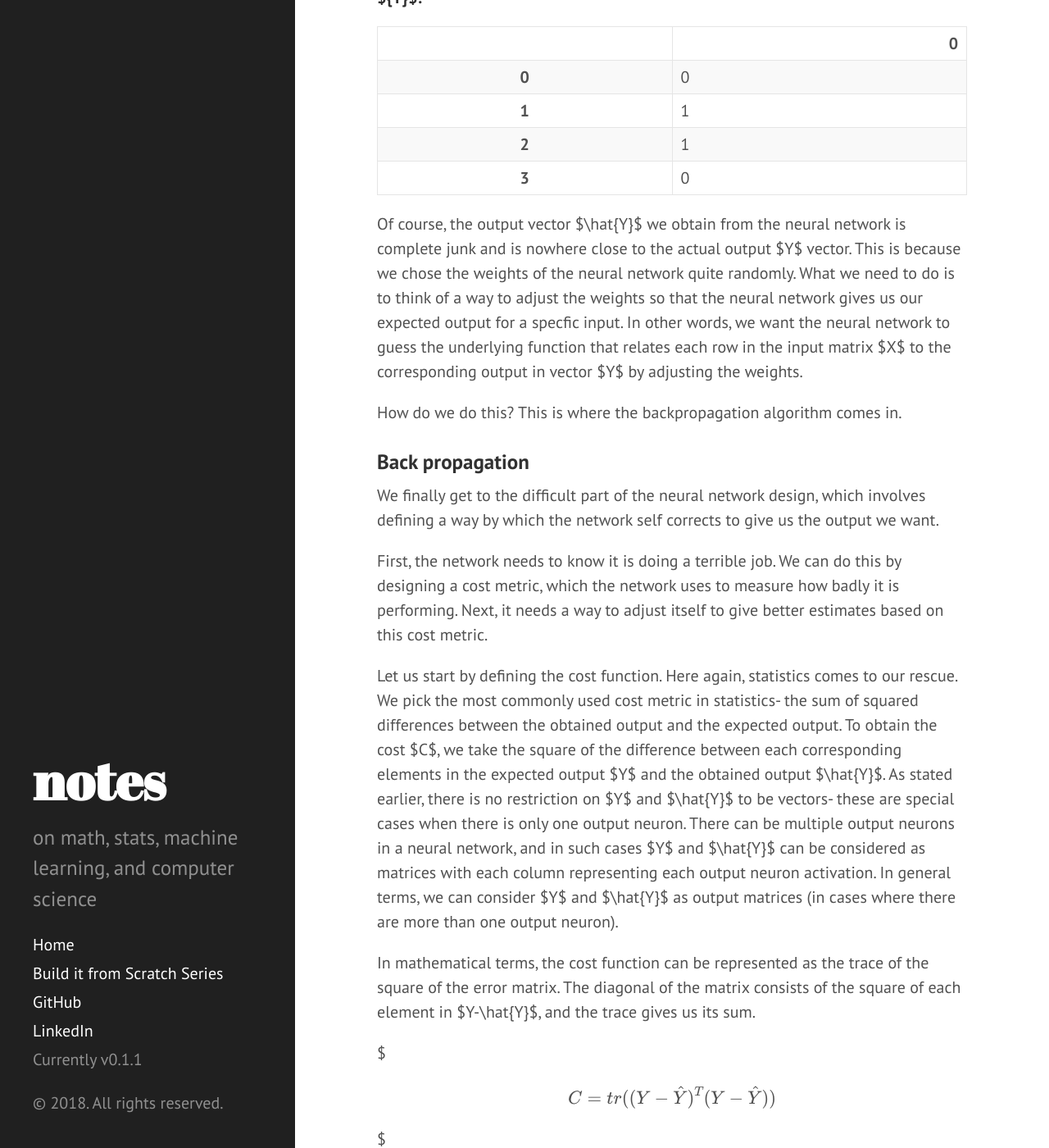
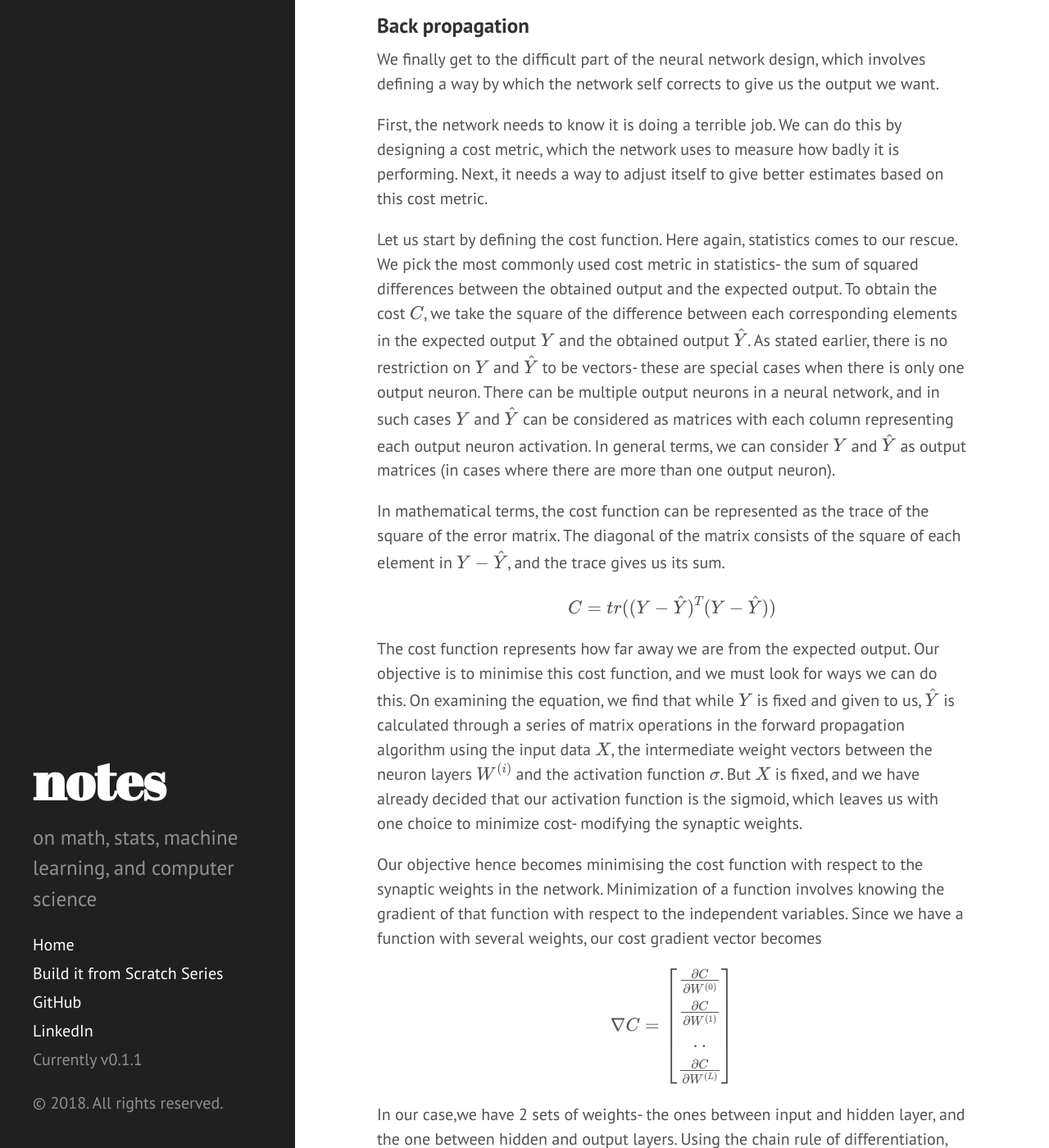
Before and after one commit to vinaybenny/vinaybenny.github.io, a Jekyll site: the page built from _posts/2018-02-01-neural-networks.md, in a window 1280 px wide and 1400 px high, scrolled down 11075 px. Shown: the whole window at 82% size. Built offline with Jekyll 4.4.1, drawn with Linux system fonts in a browser that asks for light colours; our own code applies the rules of GitHub Pages for plain Markdown files; formulas are drawn with MathJax 3; some of the changed text lies outside the part shown.

Commit message:
attempt to fix equations - 3

````diff
--- a/_posts/2018-02-01-neural-networks.md
+++ b/_posts/2018-02-01-neural-networks.md
@@ -15,22 +15,25 @@ We can start off by defining what a single neuron is. A neuron can be thought of
 And just like there is a knob on the stereo that controls the volume, the neuron also has an input port which can be used to control how active the neuron becomes. When an input signal is supplied through this input port, we employ a mathematical function that converts this input signal into the activation level of the neuron. This function is rather unimaginatively called the *activation function* of the neuron. The activation or excitation level can be considered as the output from the neuron.
 
 ### Activation function
-For now, let us assume that activation of a neuron is bounded within the range \[0, 1\] for any given input signal. We can think of 0 as the state of the neuron being completely inactive, and 1 as the state of neuron being fully active. So, for any numeric input supplied to the neuron in the interval $[-\infty, \infty]$, we need to design an activation function that takes this input number and squishes it into a number between 0 and 1.
+For now, let us assume that activation of a neuron is bounded within the range \[0, 1\] for any given input signal. We can think of 0 as the state of the neuron being completely inactive, and 1 as the state of neuron being fully active. So, for any numeric input supplied to the neuron in the interval $$[-\infty, \infty]$$, we need to design an activation function that takes this input number and squishes it into a number between 0 and 1.
 
 How do we go about designing such an activation function? For now, the only requirement we have is that for any input, the function squishes the input into a number between 0 and 1. For those who know a bit of statistics, there is a very familiar function that maps an arbitrary numeric input into \[0, 1\] interval - the **logit** function which is commonly used in logistic regression. The logit function is given by
 
-
+$$
 \begin{align}
 f(x) = \frac{1}{1 + e^{-k(x - x_0)} }\notag
 \end{align}
+$$
 
 For keeping things simple, we use k=1, and x<sub>0</sub> = 0 as default for now, which makes the equation
 
+$$
 \begin{align}
 f(x) = \frac{1}{1 + e^{-x} } = \sigma(x)\notag
 \end{align}
+$$
 
-We call this special case of the logit function as the **sigmoid**, and use a $\sigma$ to represent it. Let us write some code to implement this function.
+We call this special case of the logit function as the **sigmoid**, and use a $$\sigma$$ to represent it. Let us write some code to implement this function.
 
 
 ```python
@@ -74,9 +77,9 @@ A neural network, as the name suggests, is a set of interconnected neurons. In b
 
 Just as in the biological counterpart, the artificial neural network we are constructing here can be be thought of as a bunch of artificial neurons that are connected to each other, with each link having an associated strength. When the output from one neuron passes to the subsequent neuron, it gets scaled by the strength of the link that connects the two neurons. This strength is called the **weight** of the link. The weight is also a numerical quantity, just like neuron activation level.
 
-As an example, consider the simplest possible neural network with 2 neurons connected to each other through a link. Let the weight of the link be $w$. For an input $x$ to neuron A, the activation function $\sigma_A$ squishes $x$ into an number between 0 and 1, and this  is then passed to the synaptic link. The number is then scaled by the weight $w$ of the link, and becomes the input to neuron B. Now the activation function $\sigma_B$ of neuron B picks this value up and squishes it to \[0, 1\], which is the output of neuron B.
+As an example, consider the simplest possible neural network with 2 neurons connected to each other through a link. Let the weight of the link be $$w$$. For an input $$x$$ to neuron A, the activation function $$\sigma_A$$ squishes $$x$$ into an number between 0 and 1, and this  is then passed to the synaptic link. The number is then scaled by the weight $$w$$ of the link, and becomes the input to neuron B. Now the activation function $$\sigma_B$$ of neuron B picks this value up and squishes it to \[0, 1\], which is the output of neuron B.
 
-Hence the final output $y$ is given by  $ y = \sigma_B( \sigma_A(x) * w) ) $.
+Hence the final output $$y$$ is given by  $$ y = \sigma_B( \sigma_A(x) * w) ) $$.
 
 
 
@@ -96,17 +99,17 @@ print("Small input: x=-20 gives ", simplest_neural_network(x = -20, w = 4))
 
 
 <br />
-Before we consider more complex neural network structures, let us contemplate the problem we are trying to solve using a neural network- let's say we are supplied a set of $n$ numbers, and are asked to design a function that takes these $n$ numbers as input and produces a given output $y$. In mathematical terms, we are asked to guess function $F$ in the following equation-
+Before we consider more complex neural network structures, let us contemplate the problem we are trying to solve using a neural network- let's say we are supplied a set of $$n$$ numbers, and are asked to design a function that takes these $$n$$ numbers as input and produces a given output $$y$$. In mathematical terms, we are asked to guess function $$F$$ in the following equation-
 
-$
+$$
 \begin{align}
 y = F(x_1, x_2, ..., x_n)
 \end{align}
-$
+$$
 
-To make the function a bit easier to guess, let's say we are given several such input-output pairs that the function should produce. Suppose that we are given $m$ such pairs of inputs and outputs- in that case, we can rewrite the equation in matrix terms -
+To make the function a bit easier to guess, let's say we are given several such input-output pairs that the function should produce. Suppose that we are given $$m$$ such pairs of inputs and outputs- in that case, we can rewrite the equation in matrix terms -
 
-$
+$$
 \begin{align}
 \begin{bmatrix}
 y_{11} \\
@@ -123,17 +126,17 @@ x_{m1} & x_{m2} & ... & x_{mn} \\
 \end{bmatrix}
 )
 \end{align}
-$
+$$
 
 which can be rewritten as
 
-$
+$$
 \begin{align}
 Y = F(X)
 \end{align}
-$
+$$
 
-$F$ is a function that acts on each row of the input matrix $X$ and produces each element of the output $Y$ vector. And how on earth would we go about guessing the parameters of this function?
+$$F$$ is a function that acts on each row of the input matrix $$X$$ and produces each element of the output $$Y$$ vector. And how on earth would we go about guessing the parameters of this function?
 
 If you're familiar with statistics, then you'd know that there are plenty of parameter estimation techniques that you can choose from, like linear least squares estimators or maximum likelihood functions. And if you're a machine learning enthusiast, you'd probably pick techniques like SVMs or decision trees or neural networks. Both groups of techniques share the same mathematical foundations of optimisation, albeit with different assumptions. And each technique comes with its own set of assumptions, strengths and weaknesses. The point we are making is that the neural network is just one technique that solves the problem that we defined here. Now that we've defined the problem, let us try to design a neural network structure that solves it.
 
@@ -143,11 +146,11 @@ To start with, we can imagine an easily comprehensible structure for the neural
 2. a middle layer of neurons which are connected to the input layer through a set of weighted links (we call this the hidden layer),
 3. an output layer of neurons which are connected to the middle layer through another set of weighted links.
 
-Obviously the input layer will have $n$ neurons, so as to accept the $n$ separate columns (or variables) in our input dataset as defined in the problem. In the hidden layer, we do not have any reasoning at this moment to choose the number of neurons, so we'll choose an arbitrary value. We will think of better ways to choose this more wisely at a later stage. The output layer has one neuron for now, since we have only one column of output in the problem definition above. However, note that there is no reason why the output has to be unidimensional; in fact we can have neural networks with multiple outputs, in which case the original problem becomes finding a function that relates input-output vector pairs.
+Obviously the input layer will have $$n$$ neurons, so as to accept the $$n$$ separate columns (or variables) in our input dataset as defined in the problem. In the hidden layer, we do not have any reasoning at this moment to choose the number of neurons, so we'll choose an arbitrary value. We will think of better ways to choose this more wisely at a later stage. The output layer has one neuron for now, since we have only one column of output in the problem definition above. However, note that there is no reason why the output has to be unidimensional; in fact we can have neural networks with multiple outputs, in which case the original problem becomes finding a function that relates input-output vector pairs.
 
 Why did we choose a network with three layers? Because obviously with just one layer of neurons there is no network that can be formed (we do not connect neurons within the same layer). And with two layers, what we get is a very simplistic network that can only guess functions which are a linear combination of the input data. This is because there is only one layer of weights between input and output layer, and all possible functions involve multiplying the input data matrix with a vector of weights. While there is nothing wrong with such a neural network, we are severely limited in the functions to choose from. Such neural networks fail to capture any non-linear relationships that may exist between the input and output. As a result, we stick with 3 layers of neurons in our neural network which is the next simplest configuration.
 
-For our neural network, we link every input neuron with every hidden layer neuron, and similarly every hidden layer neuron with the output layer. This means that if there are $n$ input neurons and $h$ hidden layer neurons, the there are $n*h$ links between the two layers. Similarly, if there are $p$ output neurons, then there are $h*p$ links between hidden layer and output layer. The outputs from the output layer form the result generated by the network. As stated earlier, each of these links have a weight associated with it, which represents how strongly the two neurons are linked.
+For our neural network, we link every input neuron with every hidden layer neuron, and similarly every hidden layer neuron with the output layer. This means that if there are $$n$$ input neurons and $$h$$ hidden layer neurons, the there are $$n*h$$ links between the two layers. Similarly, if there are $$p$$ output neurons, then there are $$h*p$$ links between hidden layer and output layer. The outputs from the output layer form the result generated by the network. As stated earlier, each of these links have a weight associated with it, which represents how strongly the two neurons are linked.
 
 We have no reason to believe that the weights of these links should be anything specific, so we make a random initial guess for how strong these links should be. All the weights are initialised to random numbers drawn from a standard normal distribution.
 
@@ -288,14 +291,14 @@ Quite fortunately, matrix algebra comes to our aid. We can implement this forwar
 
 | Notation | Dimensions | Description |
 |:---------------------:|:---:|:---:|
-| $X$ | $m \times n$ |   Input matrix with $m$ rows and $n$ columns|
-| $Y$ | $m \times p$ |   The given output matrix with $m$ rows and $p$ columns|
-| $W^{(0)}$ | $n \times h_1$ |   Weight matrix connecting input layer to the hidden layer with $h_1$ neurons|
-| $Z^{(0)} = X W^{(0)}$ | $m \times h_1$ |   The signals coming into the hidden layer neurons|
-| $A^{(0)} = \sigma(Z^{(0)})$ | $m \times h_1$ |   The set of activation vectors for hidden layer|
-| $W^{(1)}$ | $h_1 \times p$ |   Weights connecting hidden layer to the output layer with $p$ columns|
-| $Z^{(1)} = A^{(0)} W^{(1)}$ | $m \times p$ |   The signals coming into the output layer|
-| $ \hat{Y} = \sigma(Z^{(1)})$ | $m \times p$ |   The set of activation vectors for output layer which form the output|
+| $$X$$ | $$m \times n$$ |   Input matrix with $$m$$ rows and $$n$$ columns|
+| $$Y$$ | $$m \times p$$ |   The given output matrix with $$m$$ rows and $$p$$ columns|
+| $$W^{(0)}$$ | $$n \times h_1$$ |   Weight matrix connecting input layer to the hidden layer with $$h_1$$ neurons|
+| $$Z^{(0)} = X W^{(0)}$$ | $$m \times h_1$$ |   The signals coming into the hidden layer neurons|
+| $$A^{(0)} = \sigma(Z^{(0)})$$ | $$m \times h_1$$ |   The set of activation vectors for hidden layer|
+| $$W^{(1)}$$ | $$h_1 \times p$$ |   Weights connecting hidden layer to the output layer with $$p$$ columns|
+| $$Z^{(1)} = A^{(0)} W^{(1)}$$ | $$m \times p$$ |   The signals coming into the output layer|
+| $$ \hat{Y} = \sigma(Z^{(1)})$$ | $$m \times p$$ |   The set of activation vectors for output layer which form the output|
 
 
 You can verify by hand that these matrix operations correspond to each step that we defined for the forward propagation of inputs. Next we implement this forward propagation in code.
@@ -332,13 +335,13 @@ neuralnet = Neuralnetwork([x.shape[1], 2, y.shape[1]])
 yhat = forwardprop(neuralnet, x)
 
 # View output from forward propagation step
-display(Markdown("<br />**$X$:**"), pd.DataFrame(x))
-display(Markdown("<br />**$\hat{Y}$:**"), pd.DataFrame(yhat))
-display(Markdown("<br />**${Y}$:**"), pd.DataFrame(y))
+display(Markdown("<br />**$$X$$:**"), pd.DataFrame(x))
+display(Markdown("<br />**$$\hat{Y}$$:**"), pd.DataFrame(yhat))
+display(Markdown("<br />**$${Y}$$:**"), pd.DataFrame(y))
 ```
 
 
-<br />**$X$:**
+<br />**$$X$$:**
 
 
 
@@ -391,7 +394,7 @@ display(Markdown("<br />**${Y}$:**"), pd.DataFrame(y))
 
 
 
-<br />**$\hat{Y}$:**
+<br />**$$\hat{Y}$$:**
 
 
 
@@ -439,7 +442,7 @@ display(Markdown("<br />**${Y}$:**"), pd.DataFrame(y))
 
 
 
-<br />**${Y}$:**
+<br />**$${Y}$$:**
 
 
 
@@ -486,7 +489,7 @@ display(Markdown("<br />**${Y}$:**"), pd.DataFrame(y))
 </div>
 
 
-Of course, the output vector $\hat{Y}$ we obtain from the neural network is complete junk and is nowhere close to the actual output $Y$ vector. This is because we chose the weights of the neural network quite randomly. What we need to do is to think of a way to adjust the weights so that the neural network gives us our expected output for a specfic input. In other words, we want the neural network to guess the underlying function that relates each row in the input matrix $X$ to the corresponding output in vector $Y$ by adjusting the weights.
+Of course, the output vector $$\hat{Y}$$ we obtain from the neural network is complete junk and is nowhere close to the actual output $$Y$$ vector. This is because we chose the weights of the neural network quite randomly. What we need to do is to think of a way to adjust the weights so that the neural network gives us our expected output for a specfic input. In other words, we want the neural network to guess the underlying function that relates each row in the input matrix $$X$$ to the corresponding output in vector $$Y$$ by adjusting the weights.
 
 How do we do this? This is where the backpropagation algorithm comes in.
 
@@ -497,21 +500,21 @@ We finally get to the difficult part of the neural network design, which involve
 
 First, the network needs to know it is doing a terrible job. We can do this by designing a cost metric, which the network uses to measure how badly it is performing. Next, it needs a way to adjust itself to give better estimates based on this cost metric.
 
-Let us start by defining the cost function. Here again, statistics comes to our rescue. We pick the most commonly used cost metric in statistics- the sum of squared differences between the obtained output and the expected output. To obtain the cost $C$, we take the square of the difference between each corresponding elements in the expected output $Y$ and the obtained output $\hat{Y}$. As stated earlier, there is no restriction on $Y$ and $\hat{Y}$ to be vectors- these are special cases when there is only one output neuron. There can be multiple output neurons in a neural network, and in such cases $Y$ and $\hat{Y}$ can be considered as matrices with each column representing each output neuron activation. In general terms, we can consider $Y$ and $\hat{Y}$ as output matrices (in cases where there are more than one output neuron).
+Let us start by defining the cost function. Here again, statistics comes to our rescue. We pick the most commonly used cost metric in statistics- the sum of squared differences between the obtained output and the expected output. To obtain the cost $$C$$, we take the square of the difference between each corresponding elements in the expected output $$Y$$ and the obtained output $$\hat{Y}$$. As stated earlier, there is no restriction on $$Y$$ and $$\hat{Y}$$ to be vectors- these are special cases when there is only one output neuron. There can be multiple output neurons in a neural network, and in such cases $$Y$$ and $$\hat{Y}$$ can be considered as matrices with each column representing each output neuron activation. In general terms, we can consider $$Y$$ and $$\hat{Y}$$ as output matrices (in cases where there are more than one output neuron).
 
-In mathematical terms, the cost function can be represented as the trace of the square of the error matrix. The diagonal of the matrix consists of the square of each element in $Y-\hat{Y}$, and the trace gives us its sum.
+In mathematical terms, the cost function can be represented as the trace of the square of the error matrix. The diagonal of the matrix consists of the square of each element in $$Y-\hat{Y}$$, and the trace gives us its sum.
 
-$
+$$
 \begin{align}
 C & = tr( (Y - \hat{Y} )^T (Y - \hat{Y} ) )
 \end{align}
-$
+$$
 
-The cost function represents how far away we are from the expected output. Our objective is to minimise this cost function, and we must look for ways we can do this. On examining the equation, we find that while $Y$ is fixed and given to us, $\hat{Y}$ is calculated through a series of matrix operations in the forward propagation algorithm using the input data $X$, the intermediate weight vectors between the neuron layers $W^{(i)}$ and the activation function $\sigma$. But $X$ is fixed, and we have already decided that our activation function is the sigmoid, which leaves us with one choice to minimize cost- modifying the synaptic weights.
+The cost function represents how far away we are from the expected output. Our objective is to minimise this cost function, and we must look for ways we can do this. On examining the equation, we find that while $$Y$$ is fixed and given to us, $$\hat{Y}$$ is calculated through a series of matrix operations in the forward propagation algorithm using the input data $$X$$, the intermediate weight vectors between the neuron layers $$W^{(i)}$$ and the activation function $$\sigma$$. But $$X$$ is fixed, and we have already decided that our activation function is the sigmoid, which leaves us with one choice to minimize cost- modifying the synaptic weights.
 
 Our objective hence becomes minimising the cost function with respect to the synaptic weights in the network. Minimization of a function involves knowing the gradient of that function with respect to the independent variables. Since we have a function with several weights, our cost gradient vector becomes
 
-$
+$$
 \begin{align}
 \nabla C = \begin{bmatrix}
 \frac{\partial C}{\partial{W^{(0)}}} \\
@@ -520,34 +523,34 @@ $
 \frac{\partial C}{\partial{W^{(L)}}}
 \end{bmatrix}
 \end{align}
-$
+$$
 
 In our case,we have 2 sets of weights- the ones between input and hidden layer, and the one between hidden and output layers. Using the chain rule of differentiation, we can decompose the cost gradient vector as
 
-$
+$$
 \begin{align}
 \frac{\partial C}{\partial{W^{(L)}}} = \frac{\partial C}{\partial{A^{(L)}}} \cdot \frac{\partial{A^{(L)}}}{\partial{Z^{(L)}}} \cdot \frac{\partial{Z^{(L)}}}{\partial{W^{(L)}} }
 \end{align}
-$
+$$
 
 <br></br>
 
-$
+$$
 \begin{align}
 \frac{\partial C}{\partial{W^{(L-1)}}} = \frac{\partial C}{\partial{A^{(L)}}} \cdot \frac{\partial{A^{(L)}}}{\partial{Z^{(L)}}} \cdot \frac{\partial{Z^{(L)}}}{\partial{A^{(L-1)}}} \cdot \frac{\partial{A^{(L-1)}}}{\partial{Z^{(L-1)}}} \cdot \frac{\partial{Z^{(L-1)}}}{\partial{W^{(L-1)}} }
 \end{align}
-$
+$$
 
 Here, we can substitute each of these partial derivatives using the following-
 
 | Derivatives                     | Description|
 |:--------------------------------|:-----------|
-|$\frac{\partial{C}}{\partial{A^{(L)}}}=-2(Y-\hat{Y})$| Partial derivative of cost function with respect to $\hat{Y}$  |
-|$\frac{\partial{A^{(L)}}}{\partial{Z^{(L)}}}=\sigma^{'}(Z^{(L)})$| Partial derivative of sigmoid activation function $\sigma$ with respect to pre-activation vector $Z^{(L)}$  |
-|$\frac{\partial{Z^{(L)}}}{\partial{W^{(L)}}}=A^{(L-1)}$|Partial derivative of pre-activation vector $Z^{(L)}$ with respect to weights $W^{(L)}$|
-|$\frac{\partial{Z^{(L)}}}{\partial{A^{(L-1)}}}=W^{(L)}$|Partial derivative of pre-activation vector $Z^{(L)}$ with respect to previous hidden layer activations $A^{(L-1)}$|
-|$\frac{\partial{A^{(L-1)}}}{\partial{Z^{(L-1)}}}=\sigma^{'}(Z^{(L-1)})$|Partial derivative of sigmoid function $\sigma$ with respect to pre-activation vector $Z^{(L-1)}$ for hidden layer neurons |
-|$\frac{\partial{Z^{(L-1)}}}{\partial{W^{(L-1)}}} = X$|Input Data |
+|$$\frac{\partial{C}}{\partial{A^{(L)}}}=-2(Y-\hat{Y})$$| Partial derivative of cost function with respect to $$\hat{Y}$$  |
+|$$\frac{\partial{A^{(L)}}}{\partial{Z^{(L)}}}=\sigma^{'}(Z^{(L)})$$| Partial derivative of sigmoid activation function $$\sigma$$ with respect to pre-activation vector $$Z^{(L)}$$  |
+|$$\frac{\partial{Z^{(L)}}}{\partial{W^{(L)}}}=A^{(L-1)}$$|Partial derivative of pre-activation vector $$Z^{(L)}$$ with respect to weights $$W^{(L)}$$|
+|$$\frac{\partial{Z^{(L)}}}{\partial{A^{(L-1)}}}=W^{(L)}$$|Partial derivative of pre-activation vector $$Z^{(L)}$$ with respect to previous hidden layer activations $$A^{(L-1)}$$|
+|$$\frac{\partial{A^{(L-1)}}}{\partial{Z^{(L-1)}}}=\sigma^{'}(Z^{(L-1)})$$|Partial derivative of sigmoid function $$\sigma$$ with respect to pre-activation vector $$Z^{(L-1)}$$ for hidden layer neurons |
+|$$\frac{\partial{Z^{(L-1)}}}{\partial{W^{(L-1)}}} = X$$|Input Data |
 
 Based on these substitutions, we can rewrite the above equations as
 \begin{align}
@@ -683,7 +686,7 @@ print(neuralnet.activation_vectors[-1])
 So we observe here that using our simple training algorithm, we managed to progressively reduce the error to get closer to the required output. However, with our naive training algorithm, the convergence is extremely slow and our outputs do not get close to our required outputs fast enough. Can we do better? Quite possibly, if we give more thought to designing better training algorithms and better neural network design.
 
 So far, we've made the following assumptions as we progressed through our understanding of how neural networks worked.
-* The activation function was assumed to be sigmoid because it met our requirement to map an infinite interval input into $[0,1]$.
+* The activation function was assumed to be sigmoid because it met our requirement to map an infinite interval input into $$[0,1]$$.
 * The weights were initialised in a random fashion.
 * The number of hidden layers was chosen to be 1 for simplicity's sake.
 * The number of neurons in the hidden layer was arbitrarily chosen.
````
